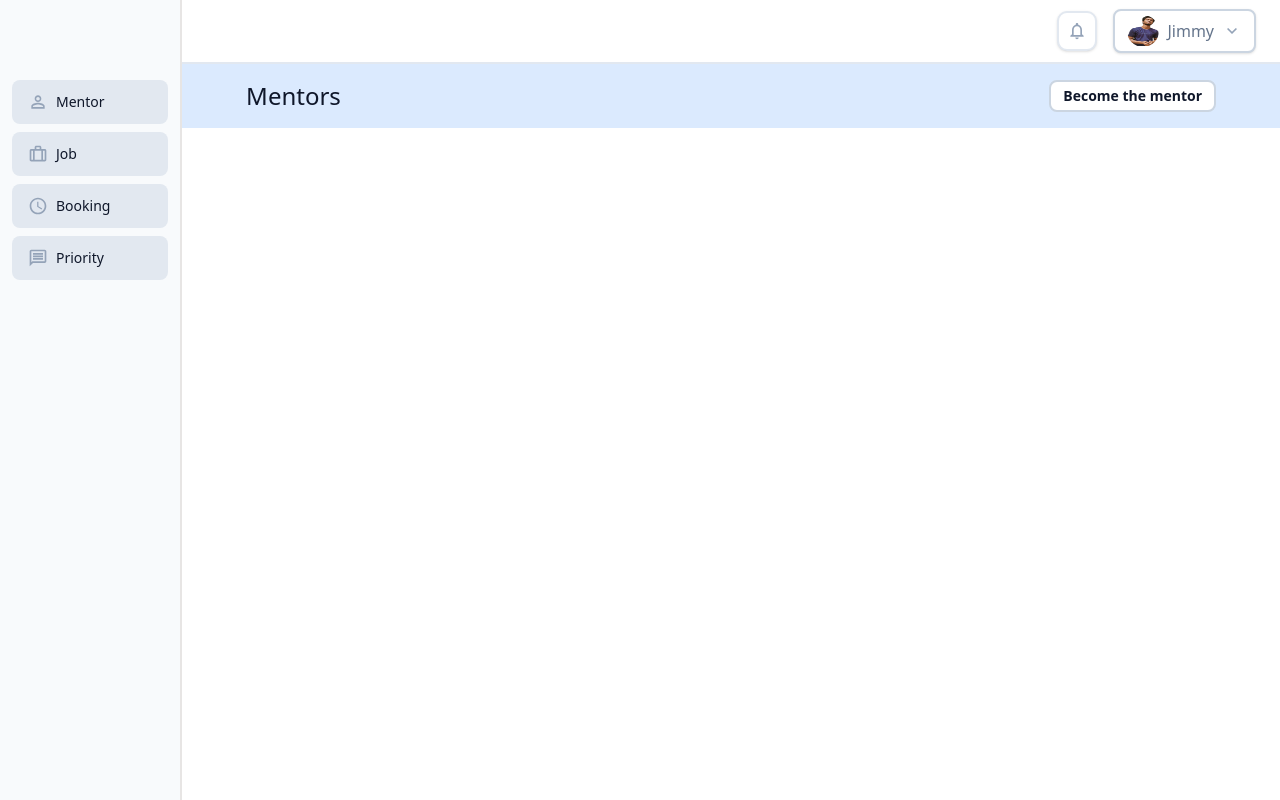
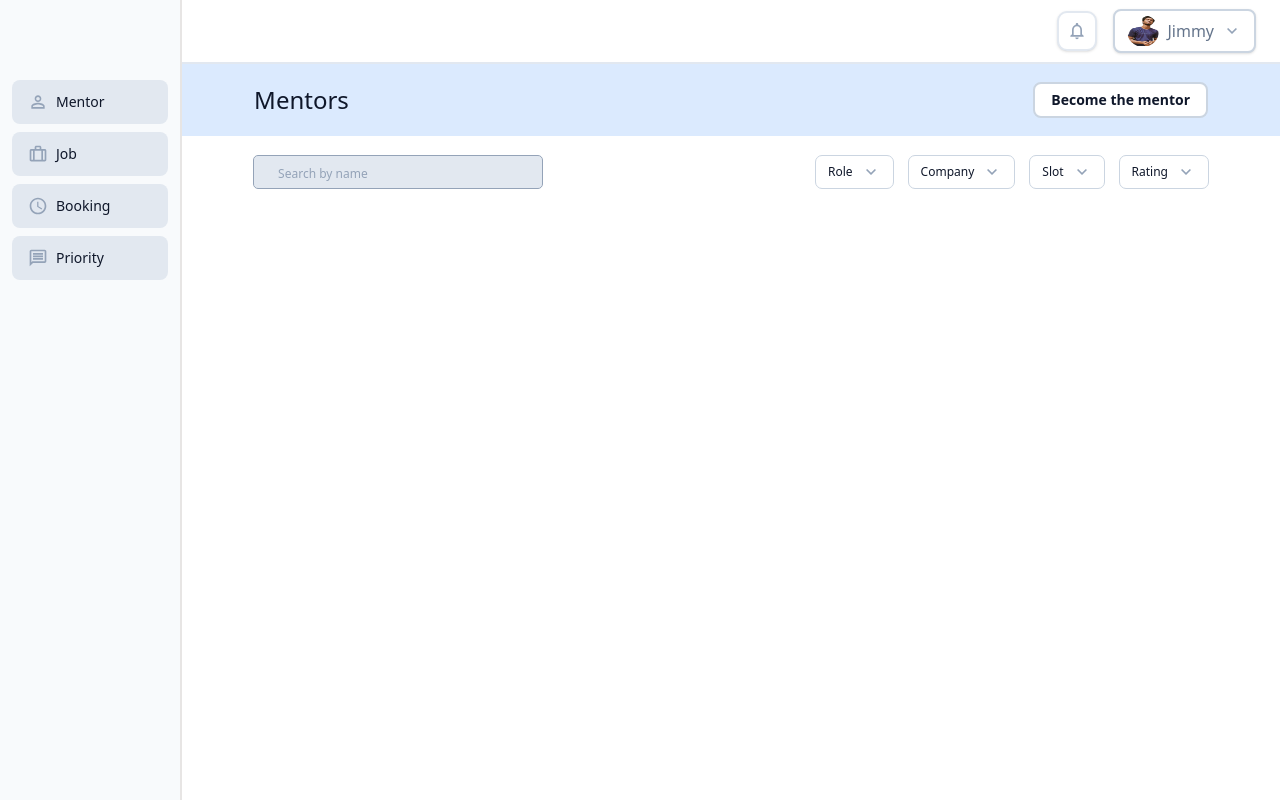
Before and after one commit to Vy-shak/Frontend-Assignment, a Next.js app: page / in a window 1280 px wide. Built offline with nearby package versions, Linux system fonts and the light colour scheme.

Commit message:
added the Searchbar

```diff
--- a/app/page.tsx
+++ b/app/page.tsx
@@ -1,10 +1,13 @@
-import { Mentorsbadge } from '../components/index'
+import { Mentorsbadge,SearchBar} from '../components/index'
 import React from 'react'
 
 function page() {
   return (
-    <section className='w-full pt-16 h-full'>
+    <section className='w-full flex flex-col justify-start items-center pt-16 h-full'>
       <Mentorsbadge />
+      <section className='w-full flex px-18 flex-col justify-start items-center'>
+        <SearchBar />
+      </section>
     </section>
   )
 }
--- /dev/null
+++ b/components/MentorList/Filtercard.tsx
@@ -0,0 +1,18 @@
+import React from 'react'
+import { CheveronDown } from '../../public/index'
+import Image from 'next/image'
+
+interface filtercard {
+    type:string,
+}
+
+function Filtercard({type}:filtercard) {
+  return (
+    <div className='bg-white px-3 py-1.5 outline-1 rounded-sm flexCenter w-fit h-fit gap-x-2  outline-UIslate-300'>
+      <span className='text-xs text-UIslate-900 font-medium'>{type}</span>
+      <Image alt='cheveron' src={CheveronDown} />
+    </div>
+  )
+}
+
+export default Filtercard
--- a/components/MentorList/Mentorsbadge.tsx
+++ b/components/MentorList/Mentorsbadge.tsx
@@ -3,9 +3,9 @@ import { Button } from '../ui/button'
 
 function Mentorsbadge() {
   return (
-    <div className='w-full h-16 flex justify-between items-center bg-UIblue-100 px-16'>
+    <div className='w-full h-18 flex justify-between items-center bg-UIblue-100 px-18'>
       <span className='text-2xl  font-medium text-UIslate-900'>Mentors</span>
-      <Button  variant={"small"} size={'sm'}>Become the mentor</Button>
+      <Button  variant={"small"}    >Become the mentor</Button>
     </div>
   )
 }
--- /dev/null
+++ b/components/MentorList/SearchBar.tsx
@@ -0,0 +1,39 @@
+import React from 'react'
+import { Input } from '../ui/input'
+import Filtercard from './Filtercard'
+
+const filter = [
+    {
+      id: 1,
+      type: "Role",
+    },
+    {
+      id: 2,
+      type: "Company",
+    },
+    {
+      id: 3,
+      type: "Slot",
+    },
+    {
+      id: 4,
+      type: "Rating",
+    },
+  ];
+
+function SearchBar() {
+  return (
+    <section className='w-full flex py-5 justify-between items-center bg-white'>
+        <div className='w-fit h-fit'>
+        <input className='w-72 px-6 rounded py-1 placeholder:text-xs placeholder:font-medium placeholder:text-UIslate-400 outline-1 outline-UIslate-400 bg-UIslate-200' placeholder='Search by name'/>
+        </div>
+        <div className='w-fit flexCenter gap-x-4 h-fit'>
+            {filter.map((item)=>(
+                <Filtercard key={item.id} type={item.type} />
+            ))}
+        </div>
+    </section>
+  )
+}
+
+export default SearchBar
--- a/components/index.ts
+++ b/components/index.ts
@@ -2,7 +2,8 @@ import { Button } from "./ui/button";
 import Sidebar from "./general/Sidebar";
 import Navbar from "./general/Navbar";
 import Mentorsbadge from "./MentorList/Mentorsbadge";
+import SearchBar from "./MentorList/SearchBar";
 
 
 
-export {Button,Sidebar,Navbar,Mentorsbadge}
+export {Button,Sidebar,Navbar,Mentorsbadge,SearchBar}
--- a/components/ui/button.tsx
+++ b/components/ui/button.tsx
@@ -20,11 +20,11 @@ const buttonVariants = cva(
         ghost:
           "hover:bg-accent hover:text-accent-foreground dark:hover:bg-accent/50",
         link: "text-primary underline-offset-4 hover:underline",
-        small:"font-semibold text-UIslate-900 bg-white border-2 border-UIslate-300 "
+        small:"font-semibold py-3 text-UIslate-900 bg-white border-2 border-UIslate-300 "
       },
       size: {
         default: "h-9 px-4 py-2 has-[>svg]:px-3",
-        sm: "h-8 rounded-md py-1 gap-1.5 px-3 has-[>svg]:px-2.5",
+        sm: "h-8 rounded-md  gap-1.5 px-3 has-[>svg]:px-2.5",
         lg: "h-10 rounded-md px-6 has-[>svg]:px-4",
         icon: "size-9",
       },
--- /dev/null
+++ b/components/ui/input.tsx
@@ -0,0 +1,21 @@
+import * as React from "react"
+
+import { cn } from "@/lib/utils"
+
+function Input({ className, type, ...props }: React.ComponentProps<"input">) {
+  return (
+    <input
+      type={type}
+      data-slot="input"
+      className={cn(
+        "file:text-foreground bg-slate-200 placeholder:text-muted-foreground selection:bg-primary selection:text-primary-foreground dark:bg-input/30 border-input flex h-9 w-full min-w-0 rounded-md border px-3 py-1 text-xs font-medium shadow-xs transition-[color,box-shadow] outline-none file:inline-flex file:h-7 file:border-0 file:bg-transparent text-UIslate-500 file:text-sm file:font-medium disabled:pointer-events-none disabled:cursor-not-allowed disabled:opacity-50 ",
+        "focus-visible:border-ring focus-visible:ring-ring/50 focus-visible:ring-[3px]",
+        "aria-invalid:ring-destructive/20 dark:aria-invalid:ring-destructive/40 aria-invalid:border-destructive",
+        className
+      )}
+      {...props}
+    />
+  )
+}
+
+export { Input }
```
Also changed, not shown: public/Icons/Search.svg (added).
